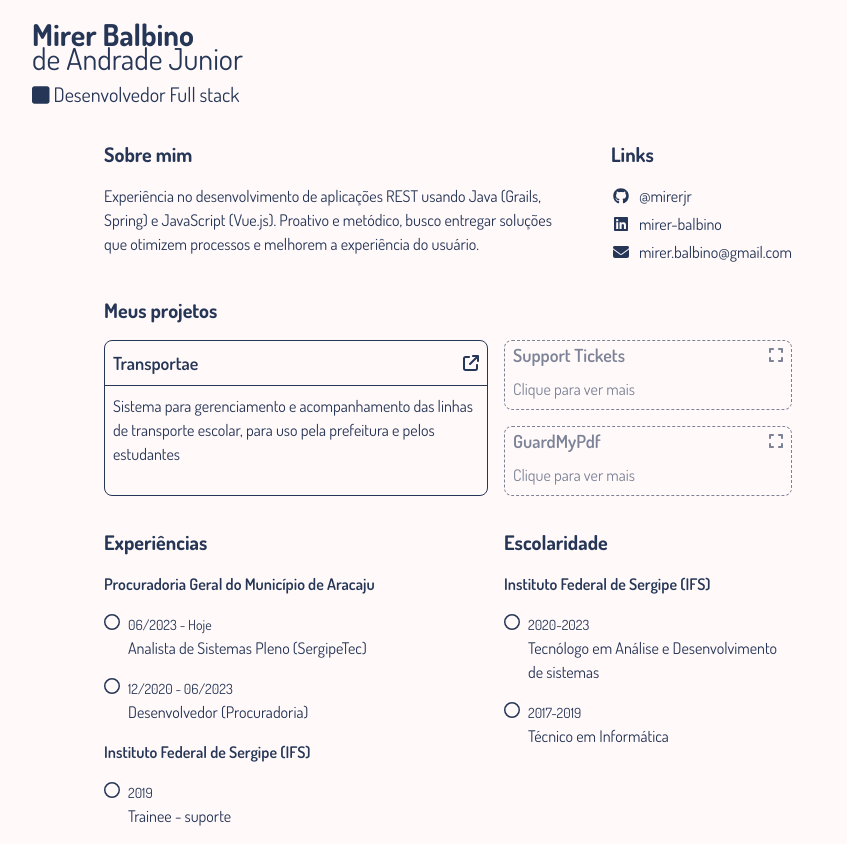
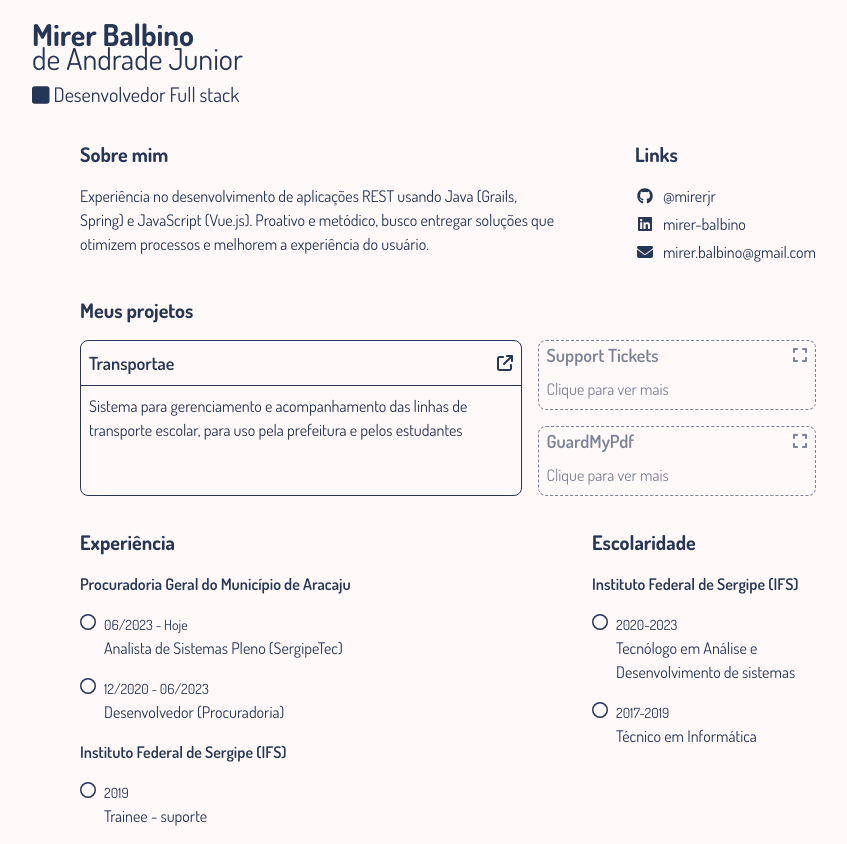
Before and after one commit to mirerjr/portfolio, a Vue app: page / in a window 1280 px wide. Shown: the whole page, without its empty margins (192-1039 px from the left). Built offline with nearby package versions, Linux system fonts and the light colour scheme.

Commit message:
refactor: simplify page layout responsiveness
- Replaces fixed grid columns / col-span with auto-fit/minmax for more flexible layout

```diff
--- a/src/App.vue
+++ b/src/App.vue
@@ -1,5 +1,5 @@
 <script setup>
-import { ref } from "vue";
+import { computed, ref } from "vue";
 import BaseSection from "./components/BaseSection.vue";
 import BaseTimeline from "./components/BaseTimeline.vue";
 import PersonalLink from "./components/PersonalLink.vue";
@@ -26,6 +26,13 @@ const projects = ref([
   },
 ]);
 
+const extendedProject = computed(() =>
+  projects.value.find((p) => p.isExtended),
+);
+const nonExtendedProjects = computed(() =>
+  projects.value.filter((p) => !p.isExtended),
+);
+
 function handleExtendedProject(title) {
   projects.value.forEach((project) => {
     if (project.title === title) {
@@ -38,35 +45,33 @@ function handleExtendedProject(title) {
 </script>
 
 <template>
-  <div class="grid h-screen grid-cols-12 grid-rows-[auto_1fr] gap-y-8 p-4">
-    <header
+  <header class="grid w-full grid-cols-12 p-4">
+    <div
       class="col-span-full flex flex-col gap-4 lg:col-start-2 lg:col-end-10 xl:col-start-3 xl:col-end-6 2xl:col-start-4 2xl:col-end-6"
     >
-      <div>
       <h1 class="text-3xl font-bold">
         Mirer Balbino
         <span class="block leading-3 font-normal"> de Andrade Junior </span>
       </h1>
-      </div>
       <p class="text-xl">
         <fontAwesomeIcon icon="fa-solid fa-square" /> Desenvolvedor Full stack
       </p>
+    </div>
   </header>
   <main
-      class="col-span-full mx-auto flex max-w-3xl flex-col gap-8 md:col-start-2 md:col-end-12 lg:col-start-3 lg:col-end-11"
+    class="mx-auto grid w-full max-w-3xl grid-cols-[repeat(auto-fit,minmax(200px,1fr))] gap-8 p-4"
   >
-      <section
-        class="flex flex-col gap-8 sm:flex-row sm:justify-between sm:gap-4"
-      >
-        <BaseSection title="Sobre mim" class="max-w-md">
+    <BaseSection title="Sobre mim" class="order-2 col-span-2 sm:order-1">
       <p>
-            Experiência no desenvolvimento de aplicações REST usando Java
-            (Grails, Spring) e JavaScript (Vue.js). Proativo e metódico, busco
-            entregar soluções que otimizem processos e melhorem a experiência do
-            usuário.
+        Experiência no desenvolvimento de aplicações REST usando Java (Grails,
+        Spring) e JavaScript (Vue.js). Proativo e metódico, busco entregar
+        soluções que otimizem processos e melhorem a experiência do usuário.
       </p>
     </BaseSection>
-        <BaseSection title="Links" class="order-first sm:order-last">
+    <BaseSection
+      title="Links"
+      class="order-1 col-span-2 sm:order-2 sm:col-span-1 sm:ml-auto"
+    >
       <ul class="flex flex-row flex-wrap gap-1 gap-x-4 sm:flex-col">
         <PersonalLink
           link="https://github.com/mirerjr"
@@ -85,11 +90,19 @@ function handleExtendedProject(title) {
         />
       </ul>
     </BaseSection>
-      </section>
-      <BaseSection title="Meus projetos">
-        <div class="grid gap-4">
+    <BaseSection title="Meus projetos" class="order-3 col-span-2 sm:col-span-3">
+      <div class="flex w-full flex-col gap-4 sm:flex-row">
         <ProjectCard
-            v-for="project in projects"
+          :title="extendedProject.title"
+          :description="extendedProject.description"
+          :link="extendedProject.link"
+          :modelValue="extendedProject.isExtended"
+        />
+        <div
+          class="flex max-h-[35vh] w-full flex-col gap-4 overflow-y-auto sm:max-h-[20vh]"
+        >
+          <ProjectCard
+            v-for="project in nonExtendedProjects"
             :key="project.title"
             :title="project.title"
             :description="project.description"
@@ -98,11 +111,9 @@ function handleExtendedProject(title) {
             @extended="(title) => handleExtendedProject(title)"
           />
         </div>
+      </div>
     </BaseSection>
-      <div
-        class="flex-col justify-between gap-8 sm:grid sm:grid-cols-[1fr_auto] sm:gap-4"
-      >
-        <BaseSection title="Experiências" class="w-sm">
+    <BaseSection title="Experiência" class="order-4 col-span-2">
       <BaseTimeline header="Procuradoria Geral do Município de Aracaju">
         <TimelineItem
           date="06/2023 - Hoje"
@@ -117,7 +128,7 @@ function handleExtendedProject(title) {
         <TimelineItem date="2019" content="Trainee - suporte" />
       </BaseTimeline>
     </BaseSection>
-        <BaseSection title="Escolaridade" class="w-sm sm:w-2xs">
+    <BaseSection title="Escolaridade" class="order-5">
       <BaseTimeline header="Instituto Federal de Sergipe (IFS)">
         <TimelineItem
           date="2020-2023"
@@ -126,7 +137,5 @@ function handleExtendedProject(title) {
         <TimelineItem date="2017-2019" content="Técnico em Informática" />
       </BaseTimeline>
     </BaseSection>
-      </div>
   </main>
-  </div>
 </template>
--- a/src/components/ProjectCard.vue
+++ b/src/components/ProjectCard.vue
@@ -42,9 +42,8 @@ function handleExtend() {
   <article
     class="cursor-pointer rounded-lg border border-main transition duration-300 ease-in-out"
     :class="{
-      'w-sm hover:-translate-y-0.5 sm:col-start-1 sm:col-end-2 sm:row-span-2 sm:row-start-1':
-        isExtended,
-      'w-sm border-dashed opacity-60 select-none hover:opacity-100 sm:col-start-2 sm:w-2xs':
+      'hover:-translate-y-0.5 sm:min-w-[60%]': isExtended,
+      'w-full border-dashed opacity-60 select-none hover:opacity-100':
         !isExtended,
     }"
     @click="handleExtend()"
```
Lines whose indentation alone changed are shown as unchanged.
